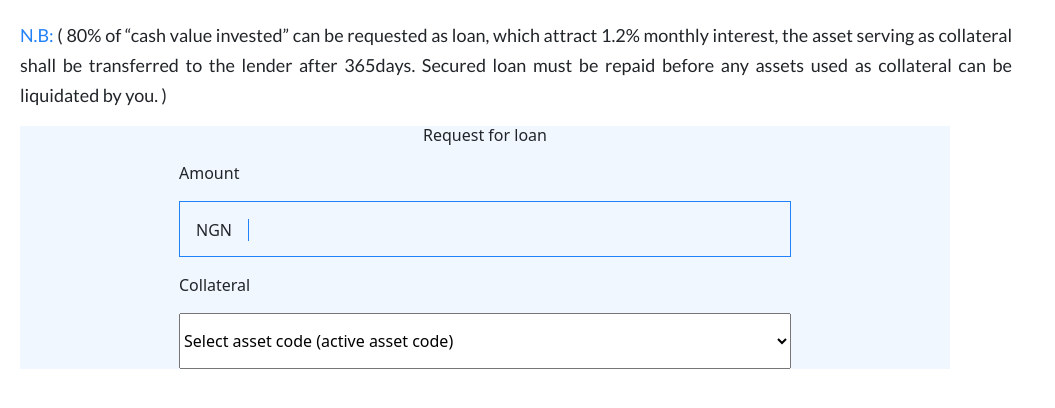
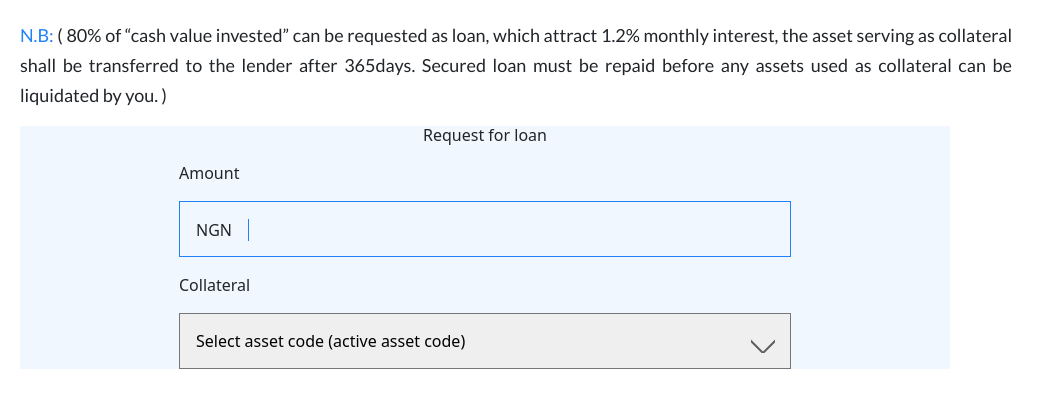
Before and after one commit to Dreezy305/HuntersWall, a Next.js app: page /loanRequest in a window 1280 px wide. Shown: the top 408 px of the page, without its empty margins (0-1055 px from the left). Built offline with nearby package versions, Linux system fonts and the light colour scheme; no server answers.

Commit message:
loan, asset type

```diff
--- a/pages/loanRequest.js
+++ b/pages/loanRequest.js
@@ -35,7 +35,10 @@ function LoanRequest() {
               <span className="pe-3 items ">NGN</span>{" "}
               <span className="ps-3"></span>
             </div> */}
-            <select className="loan_select w-100" placeholder="Select an asset">
+            <select
+              className="loan_select w-100 px-3"
+              placeholder="Select an asset"
+            >
               <option value="" disabled selected hidden>
                 Select asset code (active asset code)
               </option>
--- a/styles/loan.scss
+++ b/styles/loan.scss
@@ -24,6 +24,15 @@
     height: 56px;
     box-shadow: none;
     outline: none;
+
+    background-image: url(../public/img/down.svg) !important;
+    background-repeat: no-repeat !important;
+    background-position: right 15px center !important;
+    -moz-appearance: none;
+    -webkit-appearance: none;
+    appearance: none;
+    outline: none;
+    overflow: hidden;
   }
 }
 
```
Also changed, not shown: public/img/down.svg (added).
